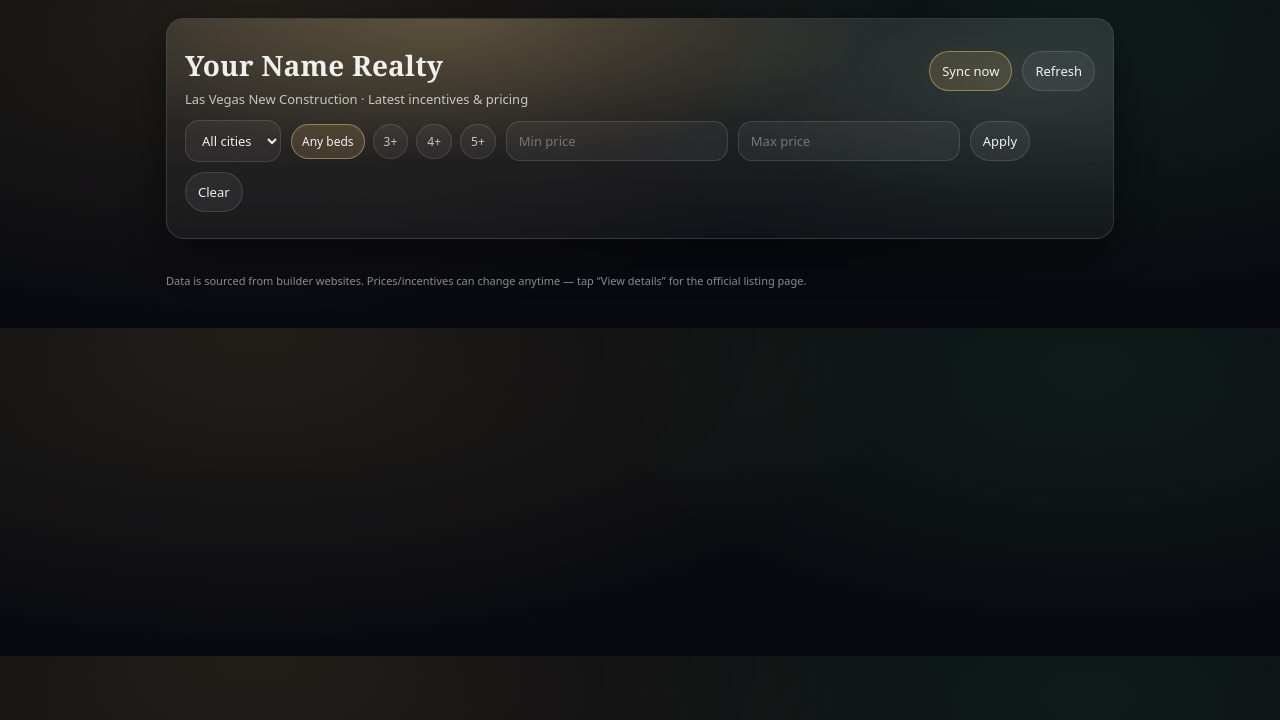
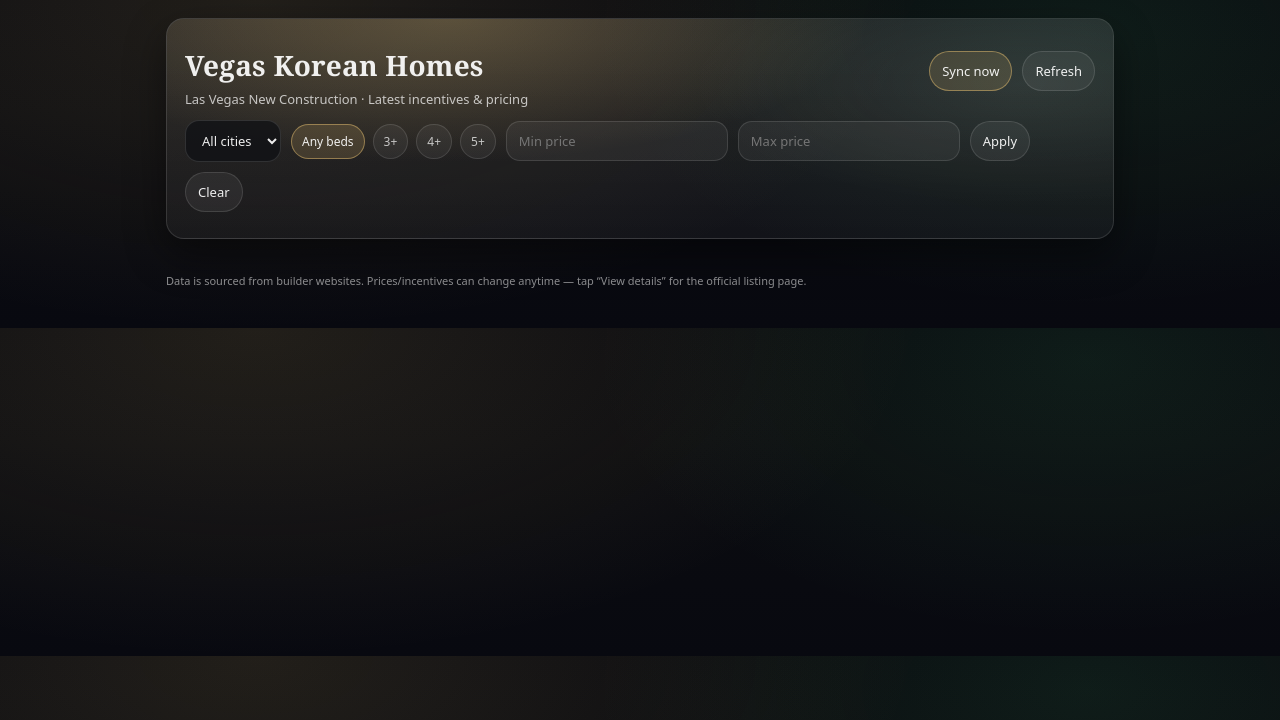
Before and after one commit to koreanhkm/vegas-auto-listings, a website: page src/public/index.html in a window 1280 px wide. Drawn offline with Linux system fonts and the light colour scheme; no server answers.

Commit message:
fix dropdown dark theme and update brand name

```diff
--- a/src/public/index.html
+++ b/src/public/index.html
@@ -110,6 +110,14 @@
         color: var(--text);
       }
       select.control, input.control{ outline: none; }
+      select.control{
+        color-scheme: dark;
+        background-color: rgba(15,16,20,.75);
+      }
+      select.control option{
+        background-color: #0b0c10;
+        color: rgba(255,255,255,.92);
+      }
       .chips{ display:flex; gap: 8px; flex-wrap: wrap; }
       .chip{
         border: 1px solid var(--hair);
@@ -346,7 +354,7 @@
 
     <script>
       const BRAND = {
-        name: "Your Name Realty",
+        name: "Vegas Korean Homes",
         tagline: "Las Vegas New Construction · Latest incentives & pricing",
         footer:
           "Data is sourced from builder websites. Prices/incentives can change anytime — tap “View details” for the official listing page.",
```
